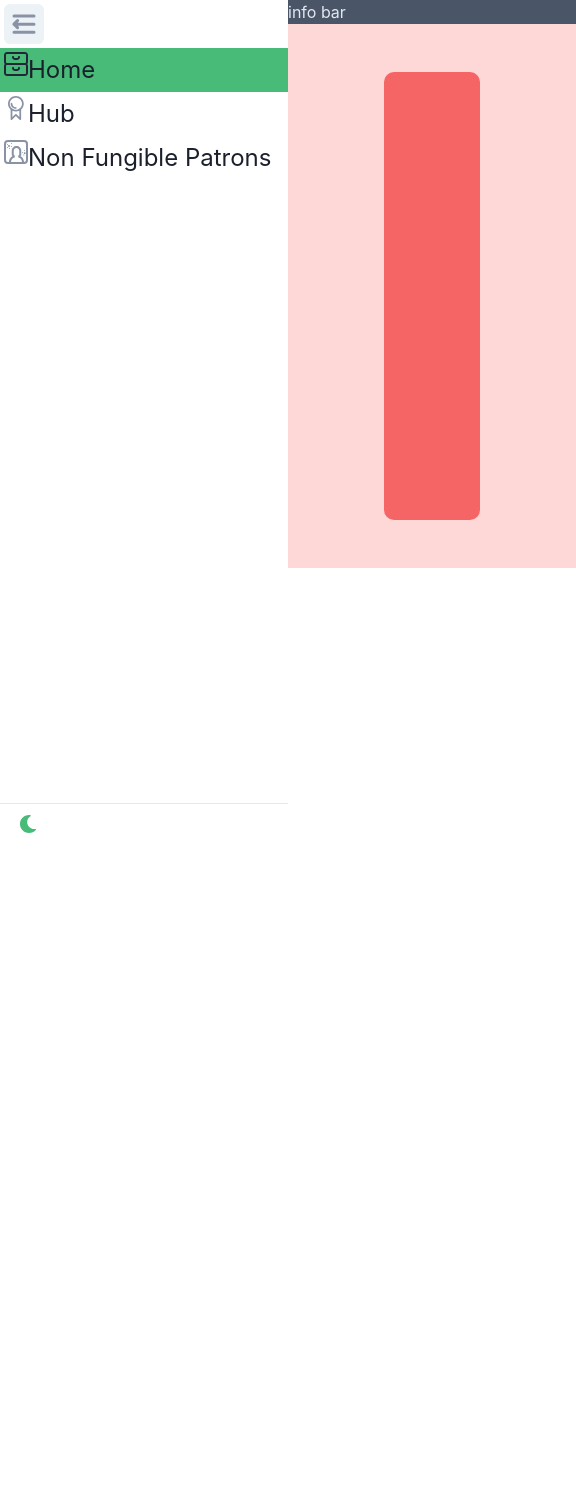
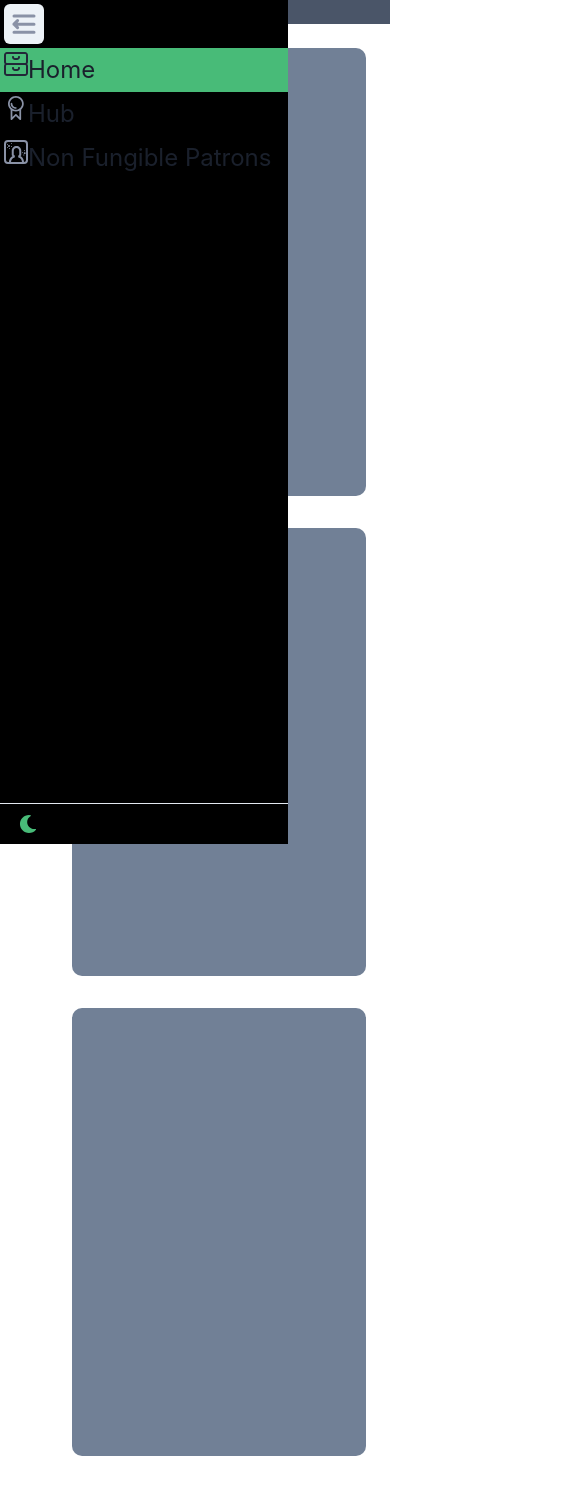
Before and after one commit to The-Gas-Station/gasstationcrypto.com, a React (Create React App) app: page / in a window 390 px wide. Shown: the whole page, 576 px wide, since content can reach past the window. Before the commit the page ends 844 px from the top, so only its background shows below. Built offline with nearby package versions, Linux system fonts and the light colour scheme.

Commit message:
add some responsive

```diff
--- a/src/index.tsx
+++ b/src/index.tsx
@@ -4,10 +4,11 @@ import ReactDOM from "react-dom"
 import Router from "./router"
 import reportWebVitals from "./reportWebVitals"
 import * as serviceWorker from "./serviceWorker"
+import {theme} from "./layouts/main-theme"
 
 ReactDOM.render(
   <React.StrictMode>
-    <ColorModeScript />
+    <ColorModeScript initialColorMode={theme.config.initialColorMode} />
     <Router />
   </React.StrictMode>,
   document.getElementById("root"),
--- a/src/layouts/main-theme.tsx
+++ b/src/layouts/main-theme.ts
@@ -8,4 +8,7 @@ export const theme = extendTheme({
         900: "#1a202c",
       },
     },
+    initialColorMode: 'system',
+  useSystemColorMode: true,
+
   })
--- a/src/layouts/main.tsx
+++ b/src/layouts/main.tsx
@@ -42,8 +42,11 @@ export const Main = ({ children }: Props) => {
             as={motion.div}
             animate={sideOpen ? "open" : "closed"}
             variants={{ open: { width: "18rem" }, closed: { width: "3rem" } }}
-            transitionTimingFunction="ease"
             display="flex"
+            position={{base: 'fixed', md: 'relative'}}
+            bgColor={{base: 'black', md: 'inherit'}}
+            top="0"
+            bottom="0"
             flexDir="column"
           >
             <div>
@@ -56,7 +59,7 @@ export const Main = ({ children }: Props) => {
               </IconButton>
             </div>
             {headerLinks.map((link) => (
-              <Box as={ActiveLink} to={link.route}>
+              <Box as={ActiveLink} to={link.route} key={link.route}>
                 <Icon>{link.icon}</Icon>
                 {sideOpen && link.label}
               </Box>
@@ -70,7 +73,7 @@ export const Main = ({ children }: Props) => {
             </Box>
           </Box>
         </Box>
-        <Box w="full">
+        <Box w="full" ml={{base: '3rem', md: '0'}}>
           <Box display="flex" bgColor="gray.600" color="gray.200">
             <Box flex="1 1 0%">info bar</Box>
           </Box>
--- a/src/pages/home.tsx
+++ b/src/pages/home.tsx
@@ -1,13 +1,41 @@
-import { Box } from "@chakra-ui/layout"
-import * as React from "react"
-import { Main } from '../layouts/main'
+import * as React from "react";
+import { Box } from "@chakra-ui/layout";
+import { useColorModeValue } from "@chakra-ui/color-mode";
+import { Main } from "../layouts/main";
 
-export const Home = () => (
-  <Main>
-    <Box bg="red.100" display="grid" gridTemplateColumns="repeat(5, minmax(0, 1fr))" gridGap="12" padding="12" w="full">
-        <Box h="md" bgColor="red.400" gridColumn="span 1 / span 1" borderRadius="10" />
-        <Box h="md" bgColor="red.400" gridColumn="span 3 / span 3" borderRadius="10" />
-        <Box h="md" bgColor="red.400" gridColumn="span 1 / span 1" borderRadius="10"/>
-    </Box>
-  </Main>
-)
+export const Home = () => {
+  return (
+    <Main>
+      <Box
+        display="grid"
+        gridTemplateColumns={{
+          base: "repeat(1, minmax(0, 1fr))",
+          md: "repeat(5, minmax(0, 1fr))",
+        }}
+        gridGap={{ base: 6, lg: 12 }}
+        padding={{ base: 6, lg: 12 }}
+        w="full"
+        h="full"
+      >
+        <Box
+          h="md"
+          bgColor={useColorModeValue("gray.500", "gray.300")}
+          gridColumn="span 1 / span 1"
+          borderRadius="10"
+        />
+        <Box
+          h="md"
+          bgColor={useColorModeValue("gray.500", "gray.300")}
+          gridColumn={{ base: "span 1 / span 1", md: "span 3 / span 3" }}
+          borderRadius="10"
+        />
+        <Box
+          h="md"
+          bg={useColorModeValue("gray.500", "gray.300")}
+          gridColumn="span 1 / span 1"
+          borderRadius="10"
+        />
+      </Box>
+    </Main>
+  );
+};
```
Also changed, not shown: src/components/ColorModeSwitcher.tsx (+5 -3 lines).
